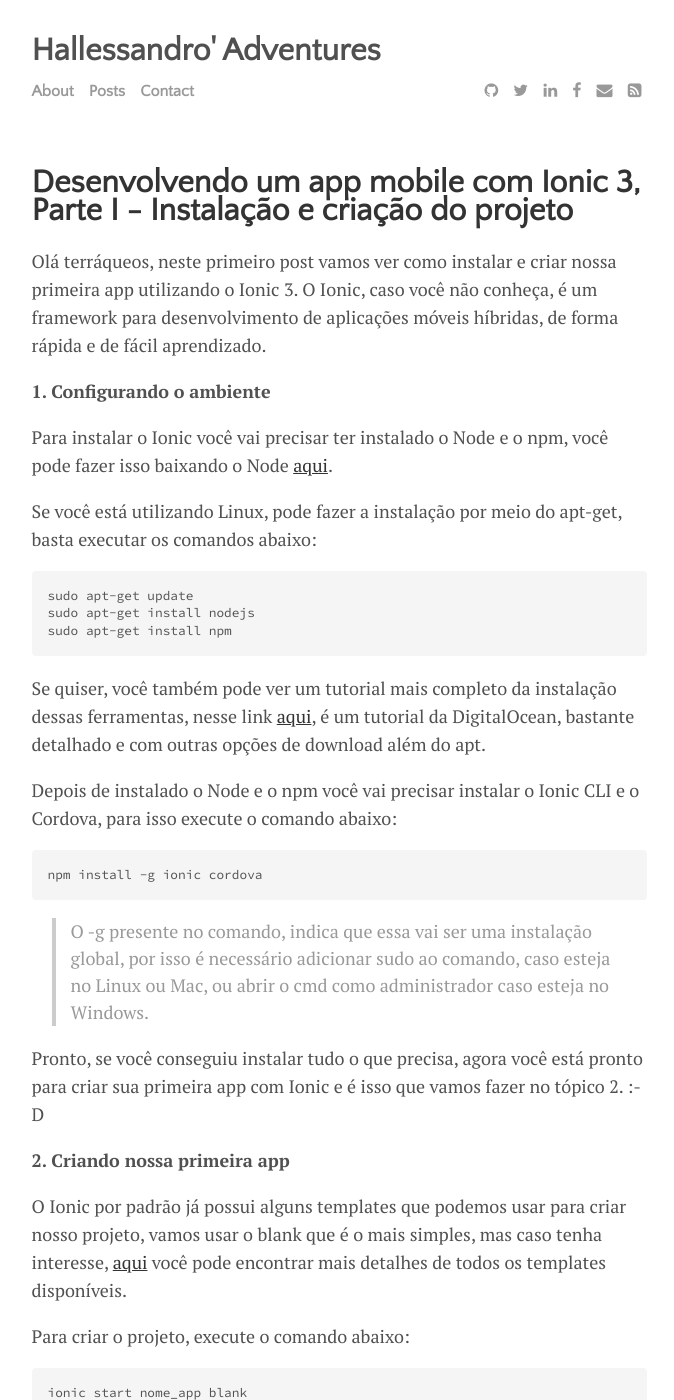
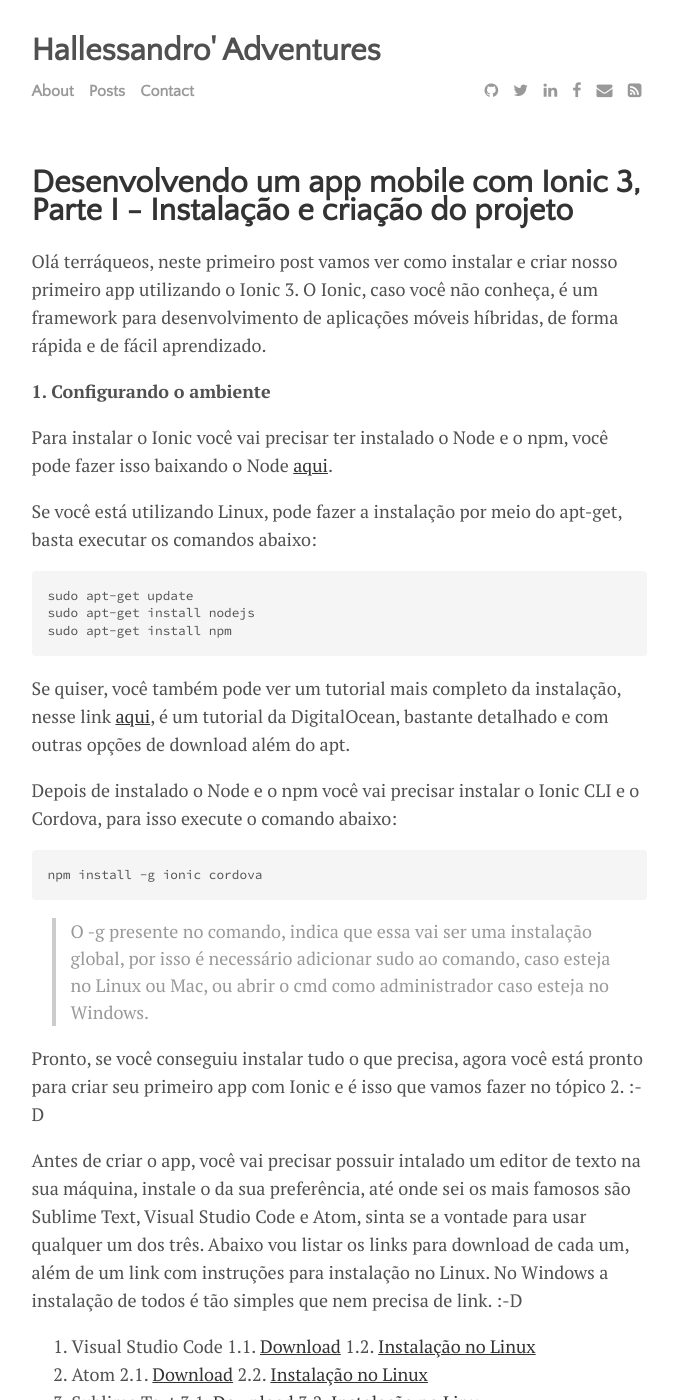
Before and after one commit to Hallessandro/Hallessandro.github.io, a Jekyll site: the page built from _posts/2018-04-02-first-app-ionic.md, in a window 1280 px wide and 1400 px high. Shown: the whole window, without its empty margins (301-975 px from the left). Built offline with Jekyll 4.4.1, drawn with Linux system fonts in a browser that asks for light colours; some of the changed text lies outside the part shown.

Commit message:
Atualizando post I - Ionic

````diff
--- a/_posts/2018-04-02-first-app-ionic.md
+++ b/_posts/2018-04-02-first-app-ionic.md
@@ -6,7 +6,7 @@
 tags: [documentation,sample]
 ---
 
-Olá terráqueos, neste primeiro post vamos ver como instalar e criar nossa primeira app utilizando o Ionic 3. O Ionic, caso você não conheça, é um framework para desenvolvimento de aplicações móveis híbridas, de forma rápida e de fácil aprendizado.
+Olá terráqueos, neste primeiro post vamos ver como instalar e criar nosso primeiro app utilizando o Ionic 3. O Ionic, caso você não conheça, é um framework para desenvolvimento de aplicações móveis híbridas, de forma rápida e de fácil aprendizado.
 
 **1. Configurando o ambiente**
 
@@ -20,7 +20,7 @@
 sudo apt-get install npm
 ```
 
-Se quiser, você também pode ver um tutorial mais completo da instalação dessas ferramentas, nesse link [aqui](https://www.digitalocean.com/community/tutorials/como-instalar-o-node-js-no-ubuntu-16-04-pt), é um tutorial da DigitalOcean, bastante detalhado e com outras opções de download além do apt.
+Se quiser, você também pode ver um tutorial mais completo da instalação, nesse link [aqui](https://www.digitalocean.com/community/tutorials/como-instalar-o-node-js-no-ubuntu-16-04-pt), é um tutorial da DigitalOcean, bastante detalhado e com outras opções de download além do apt.
 
 Depois de instalado o Node e o npm você vai precisar instalar o Ionic CLI e o Cordova, para isso execute o comando abaixo:
 
@@ -29,9 +29,21 @@
 ```
 >O -g presente no comando, indica que essa vai ser uma instalação global, por isso é necessário adicionar sudo ao comando, caso esteja no Linux ou Mac, ou abrir o cmd como administrador caso esteja no Windows.
 
-Pronto, se você conseguiu instalar tudo o que precisa, agora você está pronto para criar sua primeira app com Ionic e é isso que vamos fazer no tópico 2. :-D
+Pronto, se você conseguiu instalar tudo o que precisa, agora você está pronto para criar seu primeiro app com Ionic e é isso que vamos fazer no tópico 2. :-D
 
-**2. Criando nossa primeira app**
+Antes de criar o app, você vai precisar possuir intalado um editor de texto na sua máquina, instale o da sua preferência, até onde sei os mais famosos são Sublime Text, Visual Studio Code e Atom, sinta se a vontade para usar qualquer um dos três. Abaixo vou listar os links para download de cada um, além de um link com instruções para instalação no Linux. No Windows a instalação de todos é tão simples que nem precisa de link. :-D
+
+1. Visual Studio Code
+	1.1. [Download](https://code.visualstudio.com)
+	1.2. [Instalação no Linux](https://code.visualstudio.com/docs/setup/linux)
+2. Atom
+	2.1. [Download](https://atom.io)
+	2.2. [Instalação no Linux](https://flight-manual.atom.io/getting-started/sections/installing-atom/#platform-linux)
+3. Sublime Text
+	3.1. [Download](https://www.sublimetext.com/3)
+	3.2. [Instalação no Linux](https://www.omgubuntu.co.uk/2017/05/how-to-install-sublime-text-ubuntu-linux)
+
+**2. Criando nosso primeiro app**
 
 O Ionic por padrão já possui alguns templates que podemos usar para criar nosso projeto, vamos usar o blank que é o mais simples, mas caso tenha interesse, [aqui](https://ionicframework.com/docs/cli/starters.html) você pode encontrar mais detalhes de todos os templates disponíveis.
 
@@ -57,4 +69,4 @@
 
 ![Tela inicial da app](../assets/img/telaapp.png)
 
-Chegamos ao fim dessa primeira parte, vimos ai que com alguns comandos conseguimos instalar o Ionic e criar nossa primeira app. No próximo post vamos ver como melhorar essa nossa primeira tela, que está bem sem graça atualmente, sendo assim, até próxima pessoal.
+Chegamos ao fim dessa primeira parte, vimos ai que com alguns comandos conseguimos instalar o Ionic e criar nosso primeiro app. No próximo post vamos ver como melhorar essa nossa primeira tela, que está bem sem graça atualmente, sendo assim, até próxima pessoal.
````
